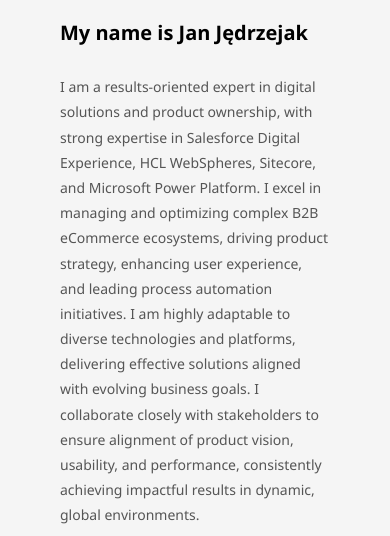
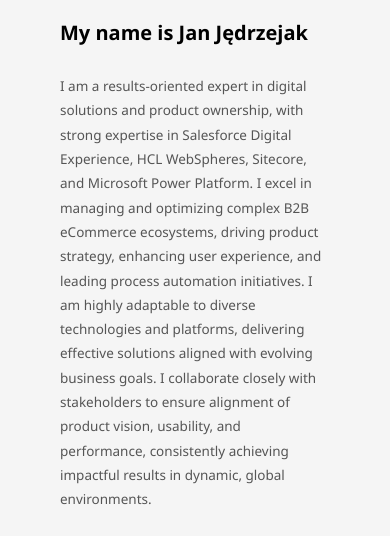
Before and after one commit to janjedrzejak/janjedrzejak.github.io, a plain HTML site: page index.html in a window 390 px wide. Shown: the part 1758-2294 px from the top of the page. Drawn offline with Linux system fonts and the light colour scheme.

```diff
--- a/styl.css
+++ b/styl.css
@@ -334,7 +334,7 @@
         }
 
         .about-text {
-            font-size: 16px;
+            font-size: 12px;
             line-height: 1.8;
             color: #555;
             margin-bottom: 30px;
@@ -2054,7 +2054,7 @@
             }
 
             .about-text {
-                font-size:14px;
+                font-size:13.5px;
             }
             #qr-widget-btn {
                 width:auto !important;
```
